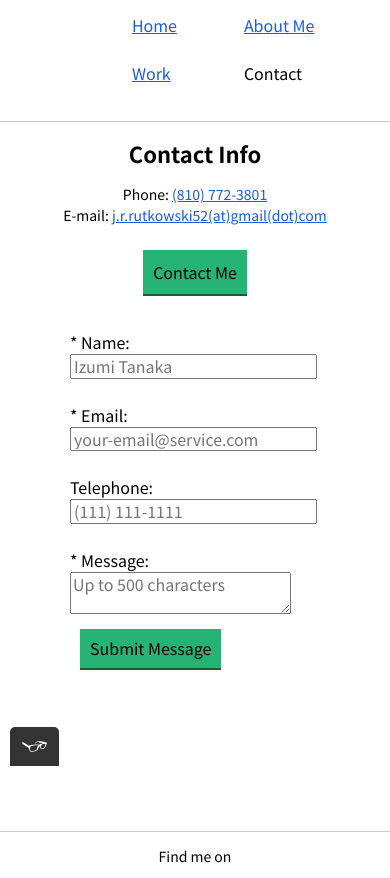
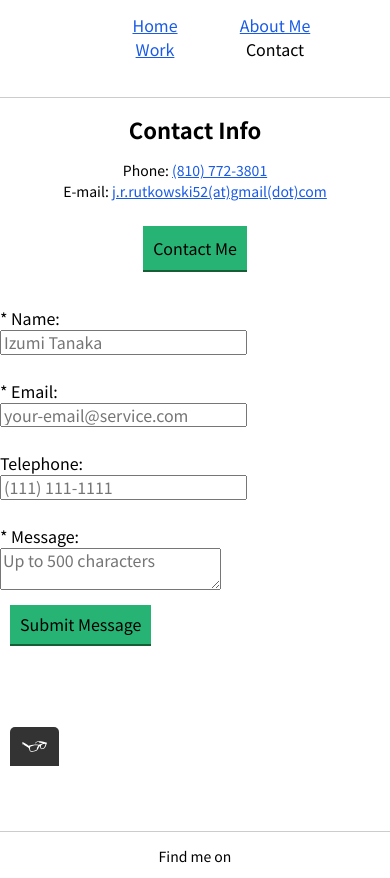
Before and after one commit to Boundforearth/My-Portfolio-Website, a plain HTML site: page contact.html in a window 390 px wide. Shown: the part 78-956 px from the top of the page. Drawn offline with Linux system fonts and the light colour scheme.

Commit message:
Update style.production.css
Fixed the header sizing

```diff
--- a/css/style.production.css
+++ b/css/style.production.css
@@ -94,17 +94,6 @@ table {
   text-align: center;
 }
 
-.contact form {
-max-width: 250px;
-margin: auto;
-}
-
-.contact form button {
-  display: block;
-  text-align: center;
-}
-
-
 
 /* CSS relating to the header */
 .page-header {
@@ -140,8 +129,8 @@ margin: auto;
   list-style-type: none;
   display: -ms-grid;
   display: grid;
-  -ms-grid-columns: 7rem 7rem 7rem 7rem;
-  grid-template-columns: 7rem 7rem 7rem 7rem;
+  -ms-grid-columns: 7.5rem 7.5rem 7.5rem 7.5rem;
+  grid-template-columns: 7.5rem 7.5rem 7.5rem 7.5rem;
   -webkit-box-pack: end;
       -ms-flex-pack: end;
           justify-content: end;
@@ -180,8 +169,7 @@ margin: auto;
 }
 
 .navigation-list li {
-  margin-left: 10px;
-  display: inline-block;
+  text-align: center;
 }
 
 #navigation-list__item--active {
@@ -460,8 +448,8 @@ animation-direction: reverse;
   .navigation-list {
     display: -ms-grid;
     display: grid;
-    -ms-grid-columns: 7em 7em;
-    grid-template-columns: 7em 7em;
+    -ms-grid-columns: 7.5em 7.5em;
+    grid-template-columns: 7.5em 7.5em;
     -webkit-box-pack: end;
         -ms-flex-pack: end;
             justify-content: end;
```
